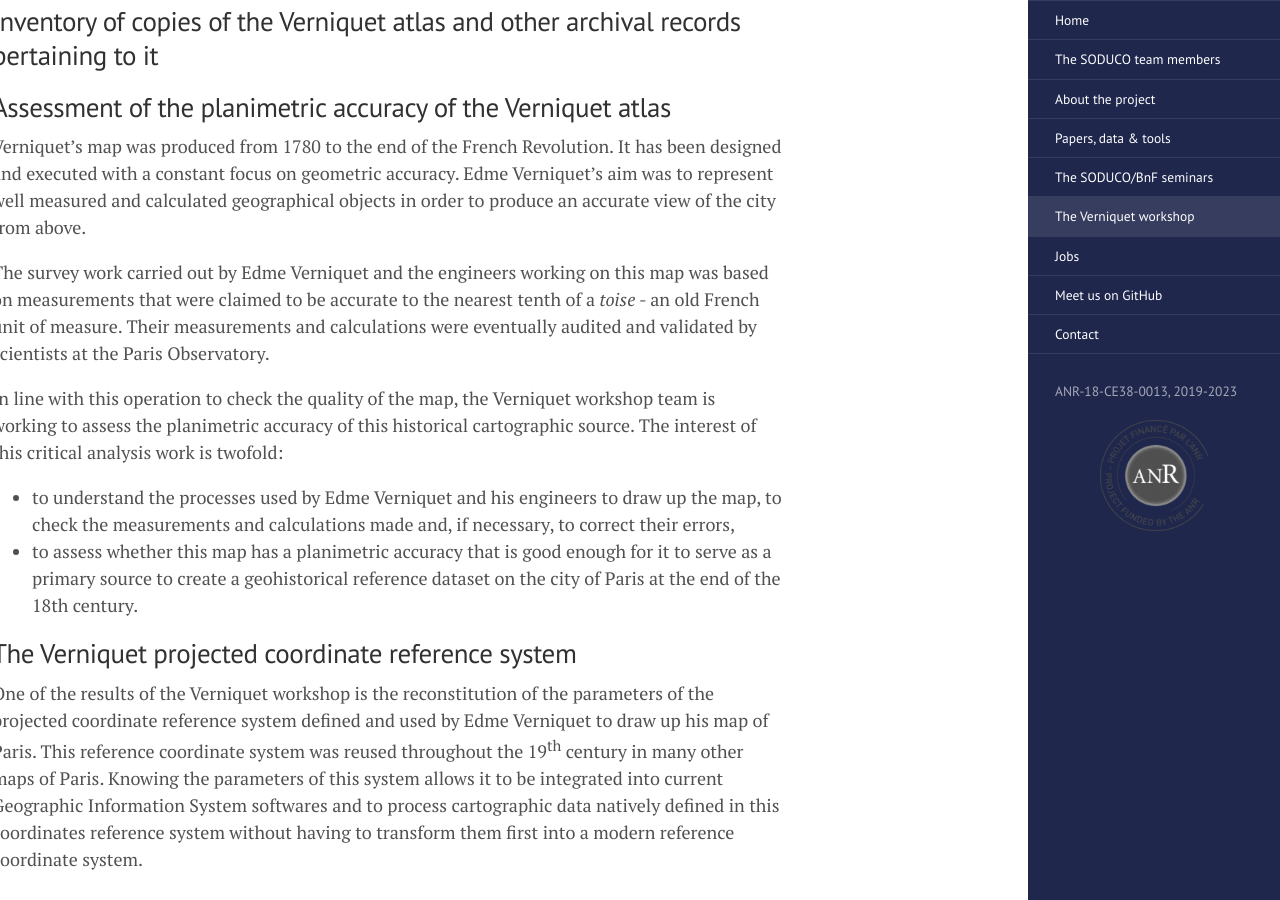
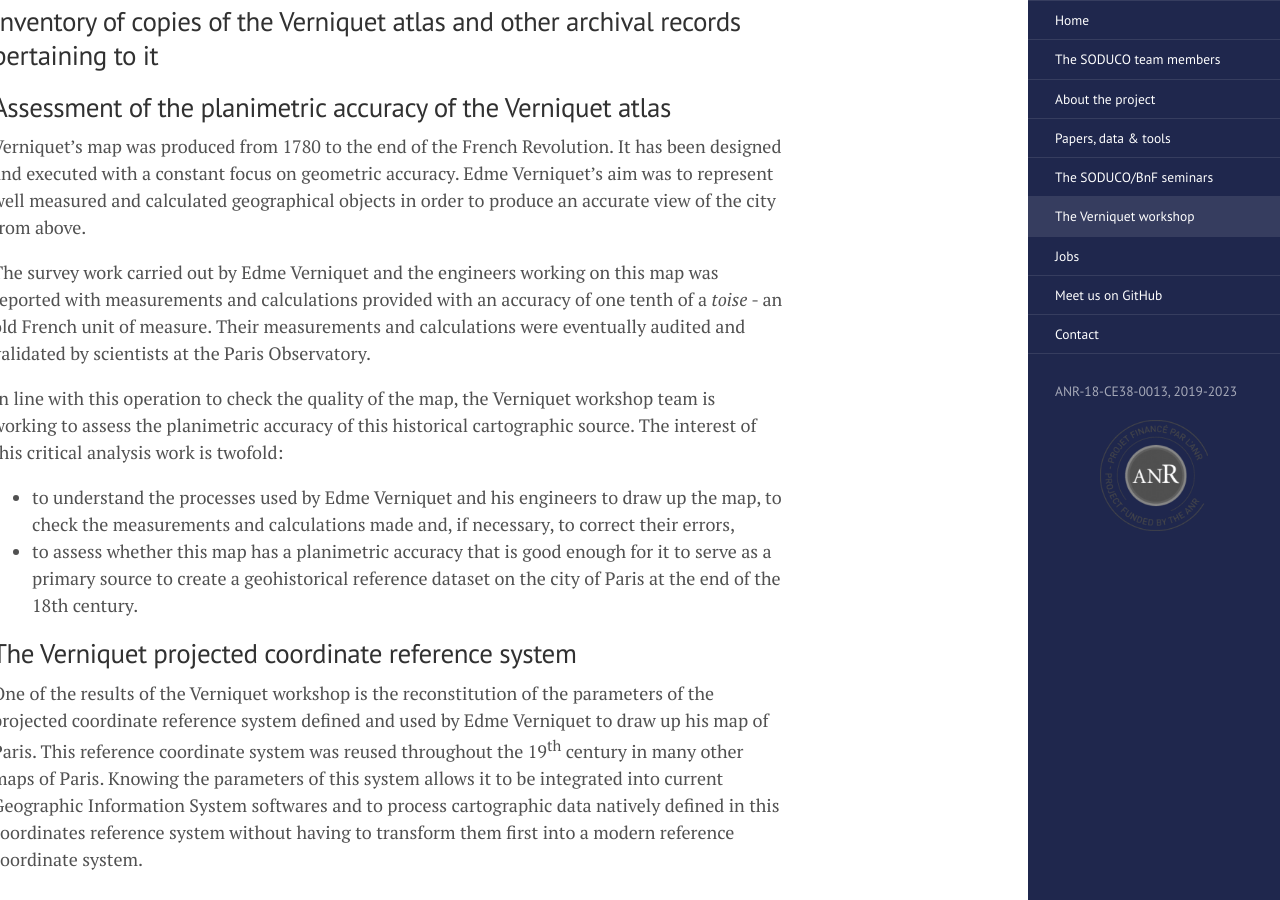
Before and after one commit to soduco/soduco.github.io, a Jekyll site: the page built from verniquet_workshop.md, in a window 1280 px wide and 900 px high, scrolled down 507 px. Built offline with Jekyll 4.4.1, drawn with Linux system fonts in a browser that asks for light colours.

Commit message:
Update verniquet_workshop.md
Changed an unaccurate sentence

```diff
--- a/verniquet_workshop.md
+++ b/verniquet_workshop.md
@@ -16,7 +16,7 @@ The Verniquet workshop brings together researchers from the SODUCO project and o
 
 Verniquet's map was produced from 1780 to the end of the French Revolution. It has been designed and executed with a constant focus on geometric accuracy. Edme Verniquet's aim was to represent well measured and calculated geographical objects in order to produce an accurate view of the city from above.
 
-The survey work carried out by Edme Verniquet and the engineers working on this map was based on measurements that were claimed to be accurate to the nearest tenth of a *toise* - an old French unit of measure. Their measurements and calculations were eventually audited and validated by scientists at the Paris Observatory.
+The survey work carried out by Edme Verniquet and the engineers working on this map was reported with measurements and calculations provided with an accuracy of one tenth of a *toise* - an old French unit of measure. Their measurements and calculations were eventually audited and validated by scientists at the Paris Observatory.
 
 In line with this operation to check the quality of the map, the Verniquet workshop team is working to assess the planimetric accuracy of this historical cartographic source. The interest of this critical analysis work is twofold:
 - to understand the processes used by Edme Verniquet and his engineers to draw up the map, to check the measurements and calculations made and, if necessary, to correct their errors,
```
